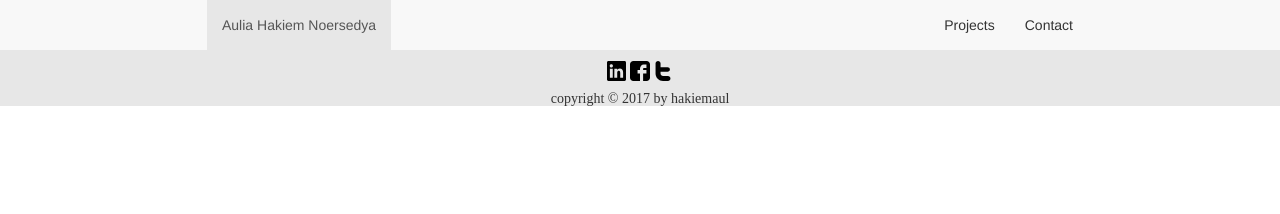
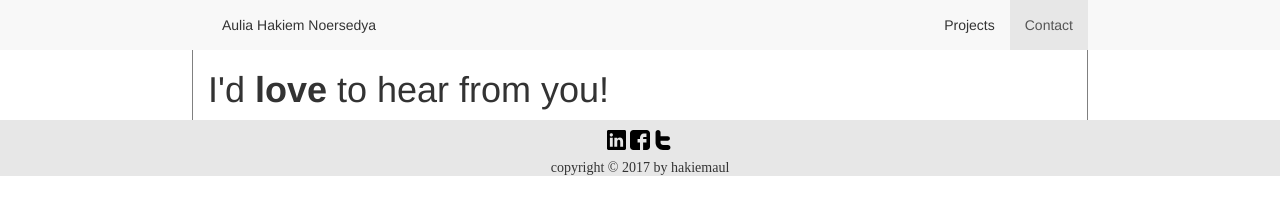
Before and after one commit to hakiemaul/hakiemaul.github.io, a plain HTML site: page contact.html in a window 1280 px wide. Drawn offline with Linux system fonts and the light colour scheme; files whose address does not match are found by name.

Commit message:
added section header

```diff
--- a/contact.html
+++ b/contact.html
@@ -12,14 +12,17 @@
   <nav class="nav navbar-default">
     <div class="container head">
       <ul class="nav navbar-nav navbar-left">
-        <li class="active"><a href="index.html">Aulia Hakiem Noersedya</a></li>
+        <li><a href="index.html">Aulia Hakiem Noersedya</a></li>
       </ul>
       <ul class="nav navbar-nav navbar-right">
         <li><a href="week5.html">Projects</a></li>
-        <li><a href="#">Contact</a></li>
+        <li class="active"><a href="#">Contact</a></li>
       </ul>
     </div>
   </nav>
+  <section class="container page">
+    <h1>I'd <strong>love</strong> to hear from you!</h1>
+  </section>
   <footer>
       <div class='social'>
         <a href='https://www.linkedin.com/in/aulia-hakiem-89750086/'>
```
